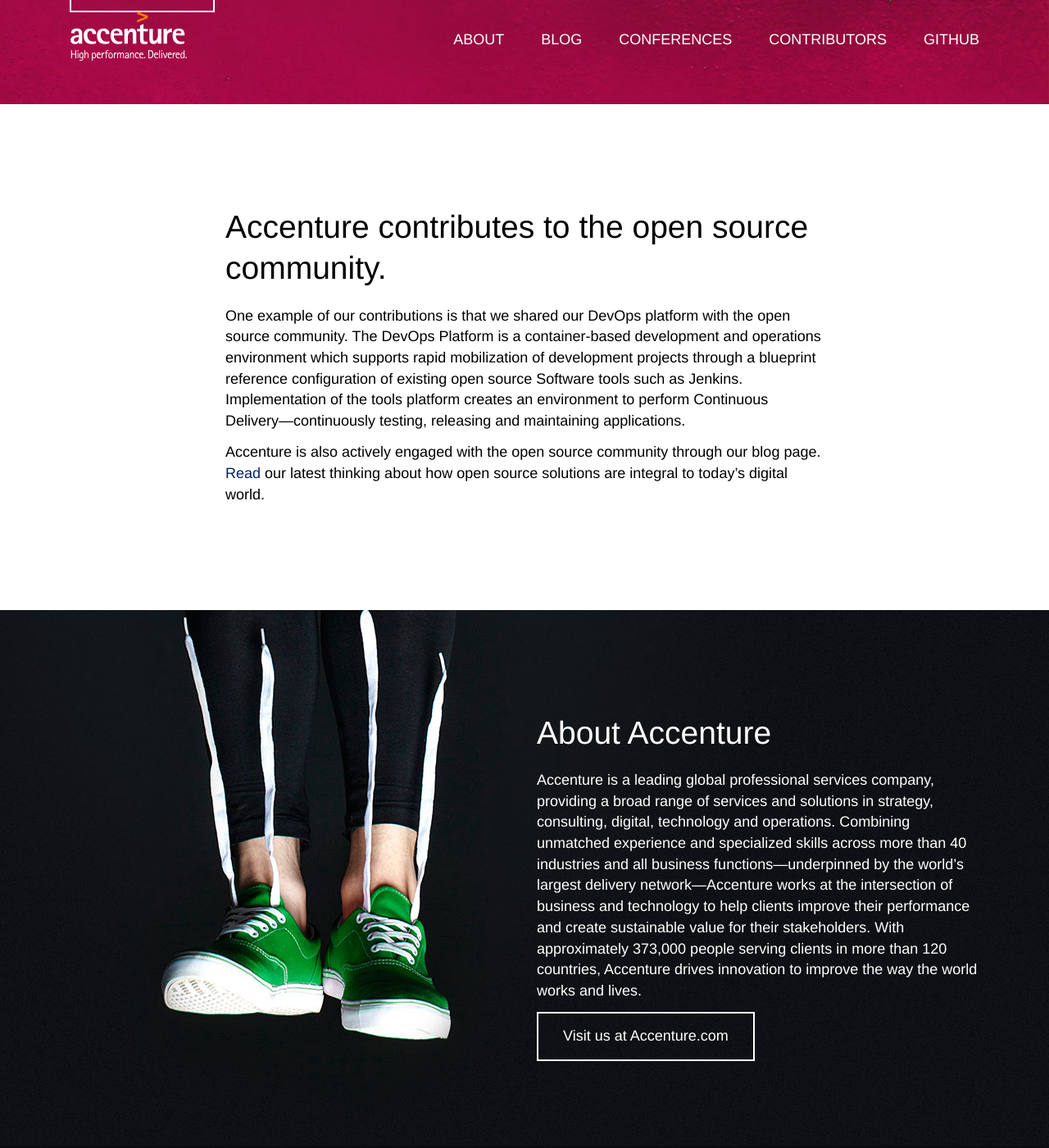
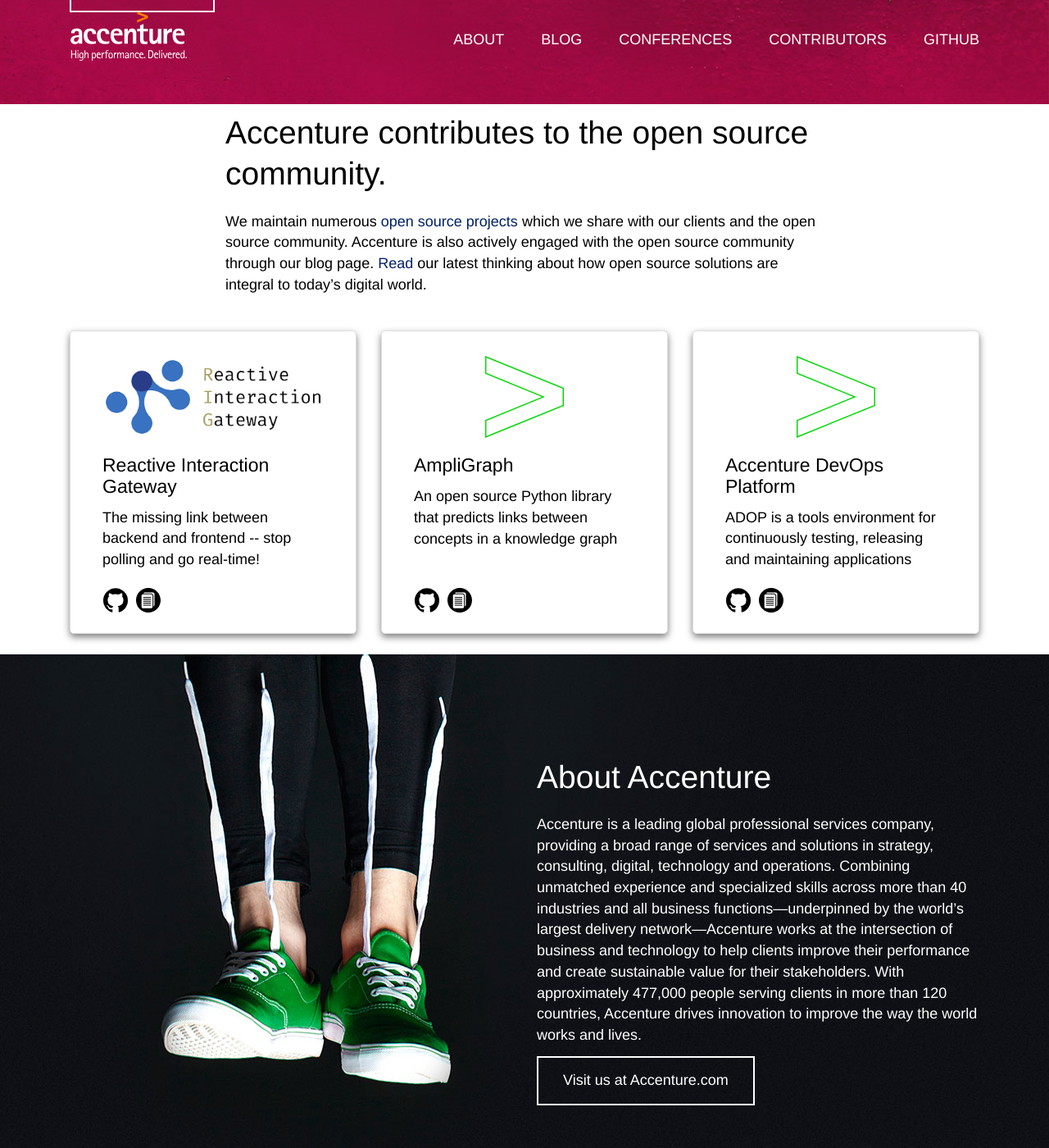
Before and after one commit to Accenture/accenture.github.io, a Jekyll site: the page built from about.md, in a window 1280 px wide and 1400 px high, scrolled down 378 px. Shown: the whole window at 82% size. Built offline with Jekyll 4.4.1, drawn with Linux system fonts in a browser that asks for light colours; some web fonts are replaced.

Commit message:
updated placeholder logos, added projects content to the about page, checking for URLs in conferences list

```diff
--- a/_data/conferences.yml
+++ b/_data/conferences.yml
@@ -25,7 +25,7 @@
   tagline:
   description:
   location: Helsinki, Finland
-  logo: /img/project/rig.svg
+  logo: /img/project/acn_placeholder_logo.svg
   website:
   date:
   video:
@@ -34,7 +34,7 @@
   title: MexicoNow
   tagline: New Tech. New Futures.
   description:
-  location: Madrid, Spain
+  location: Monterrey, Mexico
   logo: /img/conference/bannerMXNOW.png
   website: https://www.accenture.com/mx-es/event-mexico-now-monterrey
   date:
--- a/_data/projects.yml
+++ b/_data/projects.yml
@@ -10,13 +10,13 @@
 - slug: ampligraph
   title: AmpliGraph
   description: An open source Python library that predicts links between concepts in a knowledge graph
-  logo: /img/project/rig.svg
+  logo: /img/project/acn_placeholder_logo.svg
   github: https://github.com/Accenture/AmpliGraph
   website: https://docs.ampligraph.org/en/1.0.3/#
 
 - slug: adop
   title: Accenture DevOps Platform
   description: ADOP is a tools environment for continuously testing, releasing and maintaining applications
-  logo: /img/project/stock_logo_adop.png
+  logo: /img/project/acn_placeholder_logo.svg
   github: https://github.com/Accenture/adop-docker-compose
   website: https://accenture.github.io/adop-docker-compose/
--- a/_layouts/home.html
+++ b/_layouts/home.html
@@ -14,12 +14,45 @@
         </div>
 	</div>
 </div>
-<div class="tier">
-    <div class="container">
-        <div class="col-sm-8 col-sm-offset-2">
-            {{ content }}
-        </div>
+
+<div class="container">
+    <div class="col-sm-8 col-sm-offset-2">
+        {{ content }}
     </div>
+</div>
+
+{% assign projects = site.data.projects %}
+
+<div class="container">
+    {% for project in projects %}
+        {% if project %}
+            <div class="col-md-4">
+                <div class="card thumbnail">
+                    <img class="card-logo" src="{{site.baseurl}}{{project.logo}}" alt="{{project.title}}">
+                    <div class="caption">
+                        <h4>{{project.title}}</h4>
+                        <p>{{project.description}}</p>
+                    </div>
+                    <div class="icon-wrapper">
+                        {% if project.github %}
+                            <div class="icon-button" style="float:left; width: 30px; margin: 5px;">
+                                <a href="{{ project.github }}" target="_blank" rel="noopener noreferrer">
+                                    <img src="{{ "/img/icon/github-logo.svg" | prepend: site.baseurl }}" />
+                                </a>
+                            </div>
+                        {% endif %}
+                        {% if project.website %}
+                            <div class="icon-button" style="float:left; width: 30px; margin: 5px;">
+                                <a href="{{ project.website }}" target="_blank" rel="noopener noreferrer">
+                                    <img src="{{ "/img/icon/document.svg" | prepend: site.baseurl }}" />
+                                </a>
+                            </div>
+                        {% endif %}
+                    </div>
+                </div>
+            </div>
+        {% endif %}
+    {% endfor %}
 </div>
 
 <div class="tier tier-white">
--- a/about.md
+++ b/about.md
@@ -7,7 +7,7 @@
 head_p: Open source is a driving force behind IT innovation, operational effectiveness and business value creation. We see an increase in demand from our clients for open source solutions based on quality, reliability and speed, not just cost savings. We have been committed to open source for more than 25 years—actively contributing open source software (OSS) and collaborating with the community to help drive innovation.
 
 tail_h: About Accenture
-tail_p: Accenture is a leading global professional services company, providing a broad range of services and solutions in strategy, consulting, digital, technology and operations. Combining unmatched experience and specialized skills across more than 40 industries and all business functions&mdash;underpinned by the world’s largest delivery network&mdash;Accenture works at the intersection of business and technology to help clients improve their performance and create sustainable value for their stakeholders. With approximately 373,000 people serving clients in more than 120 countries, Accenture drives innovation to improve the way the world works and lives.
+tail_p: Accenture is a leading global professional services company, providing a broad range of services and solutions in strategy, consulting, digital, technology and operations. Combining unmatched experience and specialized skills across more than 40 industries and all business functions&mdash;underpinned by the world’s largest delivery network&mdash;Accenture works at the intersection of business and technology to help clients improve their performance and create sustainable value for their stakeholders. With approximately 477,000 people serving clients in more than 120 countries, Accenture drives innovation to improve the way the world works and lives.
 tail_button: Visit us at Accenture.com
 tail_button_url: http://accenture.com/
 ---
@@ -15,6 +15,7 @@
 Accenture contributes to the open source community.
 --------
 {:class="hdg hdg_1"}
-One example of our contributions is that we shared our DevOps platform with the open source community. The DevOps Platform is a container-based development and operations environment which supports rapid mobilization of development projects through a blueprint reference configuration of existing open source Software tools such as Jenkins. Implementation of the tools platform creates an environment to perform Continuous Delivery&mdash;continuously testing, releasing and maintaining applications.
 
-Accenture is also actively engaged with the open source community through our blog page. [Read](/blog/) our latest thinking about how open source solutions are integral to today’s digital world.
+We maintain numerous [open source projects](https://github.com/accenture) which we share with our clients and the open source community. Accenture is also actively engaged with the open source community through our blog page. [Read]({{site.baseurl}}/blog/) our latest thinking about how open source solutions are integral to today’s digital world.
+
+<!-- One example of our contributions is that we shared our DevOps platform with the open source community. The DevOps Platform is a container-based development and operations environment which supports rapid mobilization of development projects through a blueprint reference configuration of existing open source Software tools such as Jenkins. Implementation of the tools platform creates an environment to perform Continuous Delivery&mdash;continuously testing, releasing and maintaining applications. -->
```
Also changed, not shown: _layouts/conferences.html (+16 -4 lines), img/project/acn_placeholder_logo.svg (added), img/project/stock_logo_adop.png (deleted).
